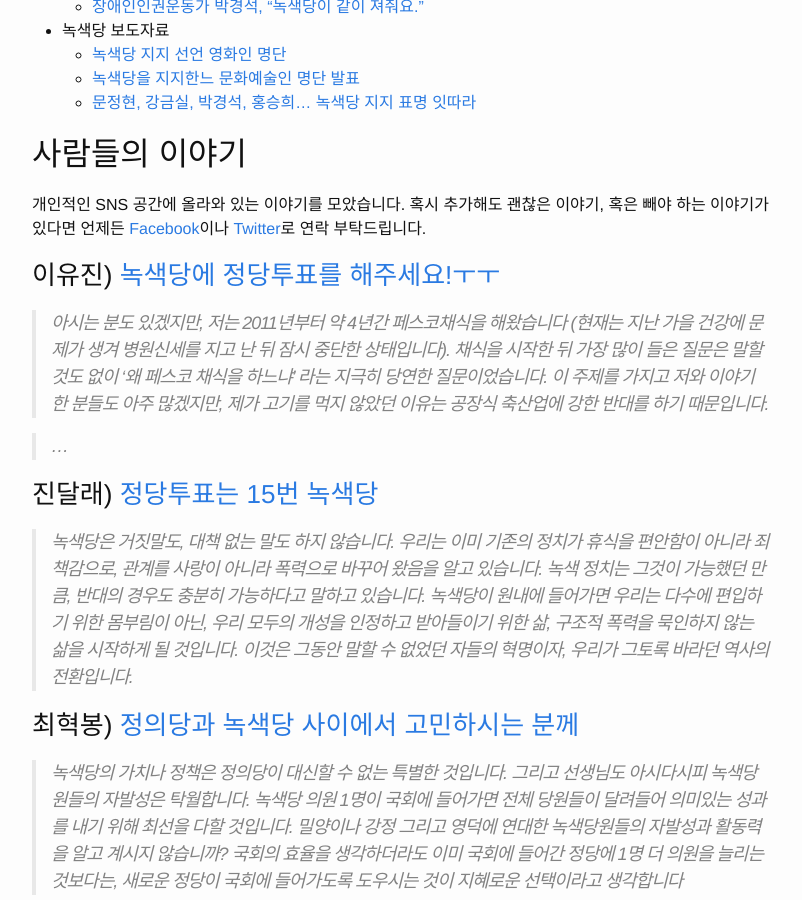
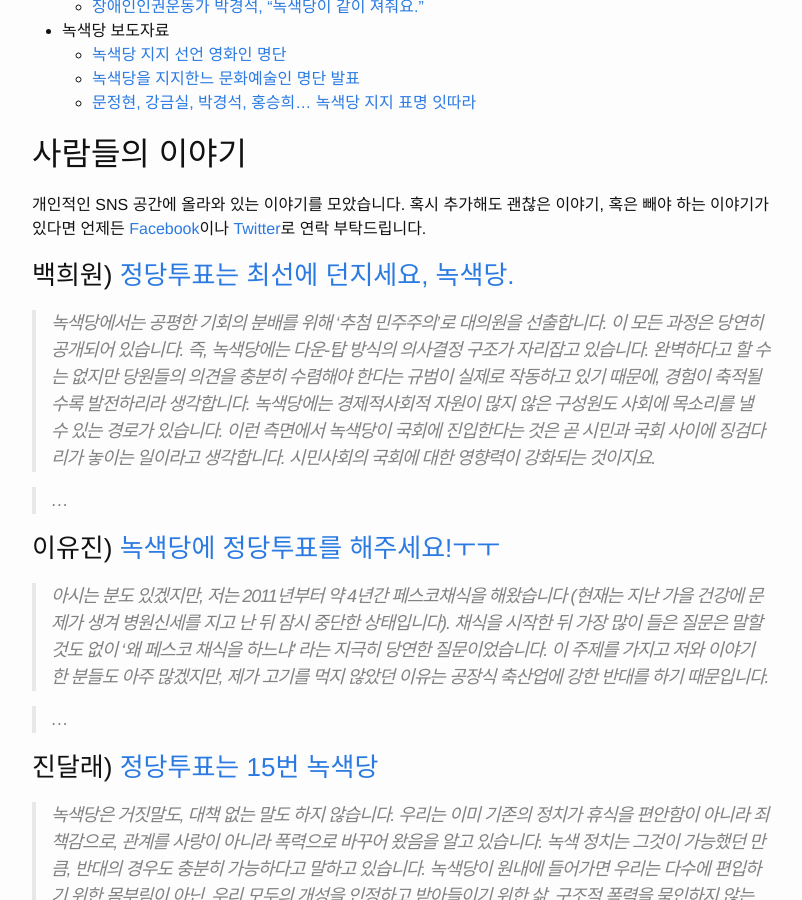
Before and after one commit to roupkk/votegreen, a Jekyll site: the page built from _posts/2016-04-12-내가-듣기로-너는-왜-녹색당을-지지하는가.markdown, in a window 1280 px wide and 900 px high, scrolled down 403 px. Shown: the whole window, without its empty margins (238-1040 px from the left). Built offline with Jekyll 4.4.1, drawn with Linux system fonts in a browser that asks for light colours.

Commit message:
백희원 님 지지선언 추가

```diff
--- a/_posts/2016-04-12-내가-듣기로-너는-왜-녹색당을-지지하는가.markdown
+++ b/_posts/2016-04-12-내가-듣기로-너는-왜-녹색당을-지지하는가.markdown
@@ -23,6 +23,12 @@ categories: update
 
 개인적인 SNS 공간에 올라와 있는 이야기를 모았습니다. 혹시 추가해도 괜찮은 이야기, 혹은 빼야 하는 이야기가 있다면 언제든 [Facebook](https://facebook.com/combacsa)이나 [Twitter](https://twitter.com/combacsa)로 연락 부탁드립니다.
 
+### 백희원) [정당투표는 최선에 던지세요, 녹색당.](https://www.facebook.com/heewon.baek.92/posts/1044467688960484)
+
+> 녹색당에서는 공평한 기회의 분배를 위해 ‘추첨 민주주의’로 대의원을 선출합니다. 이 모든 과정은 당연히 공개되어 있습니다. 즉, 녹색당에는 다운-탑 방식의 의사결정 구조가 자리잡고 있습니다. 완벽하다고 할 수는 없지만 당원들의 의견을 충분히 수렴해야 한다는 규범이 실제로 작동하고 있기 때문에, 경험이 축적될수록 발전하리라 생각합니다. 녹색당에는 경제적사회적 자원이 많지 않은 구성원도 사회에 목소리를 낼 수 있는 경로가 있습니다. 이런 측면에서 녹색당이 국회에 진입한다는 것은 곧 시민과 국회 사이에 징검다리가 놓이는 일이라고 생각합니다. 시민사회의 국회에 대한 영향력이 강화되는 것이지요.
+
+> ...
+
 ### 이유진) [녹색당에 정당투표를 해주세요!ㅜㅜ](https://www.facebook.com/letyoursoulbefree/posts/1030977073643282)
 
 > 아시는 분도 있겠지만, 저는 2011년부터 약 4년간 페스코채식을 해왔습니다 (현재는 지난 가을 건강에 문제가 생겨 병원신세를 지고 난 뒤 잠시 중단한 상태입니다). 채식을 시작한 뒤 가장 많이 들은 질문은 말할 것도 없이 '왜 페스코 채식을 하느냐' 라는 지극히 당연한 질문이었습니다. 이 주제를 가지고 저와 이야기 한 분들도 아주 많겠지만, 제가 고기를 먹지 않았던 이유는 공장식 축산업에 강한 반대를 하기 때문입니다.
```
Also changed, not shown: 2 other files.
